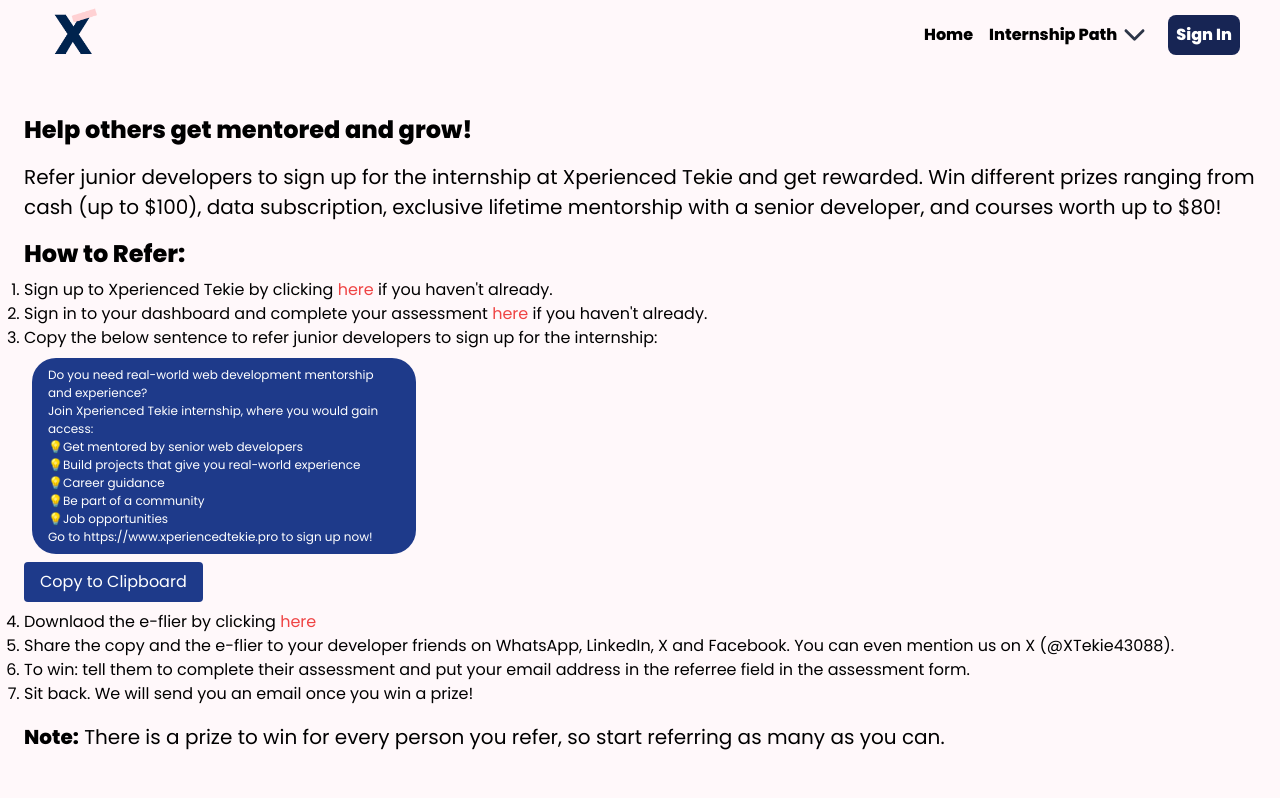
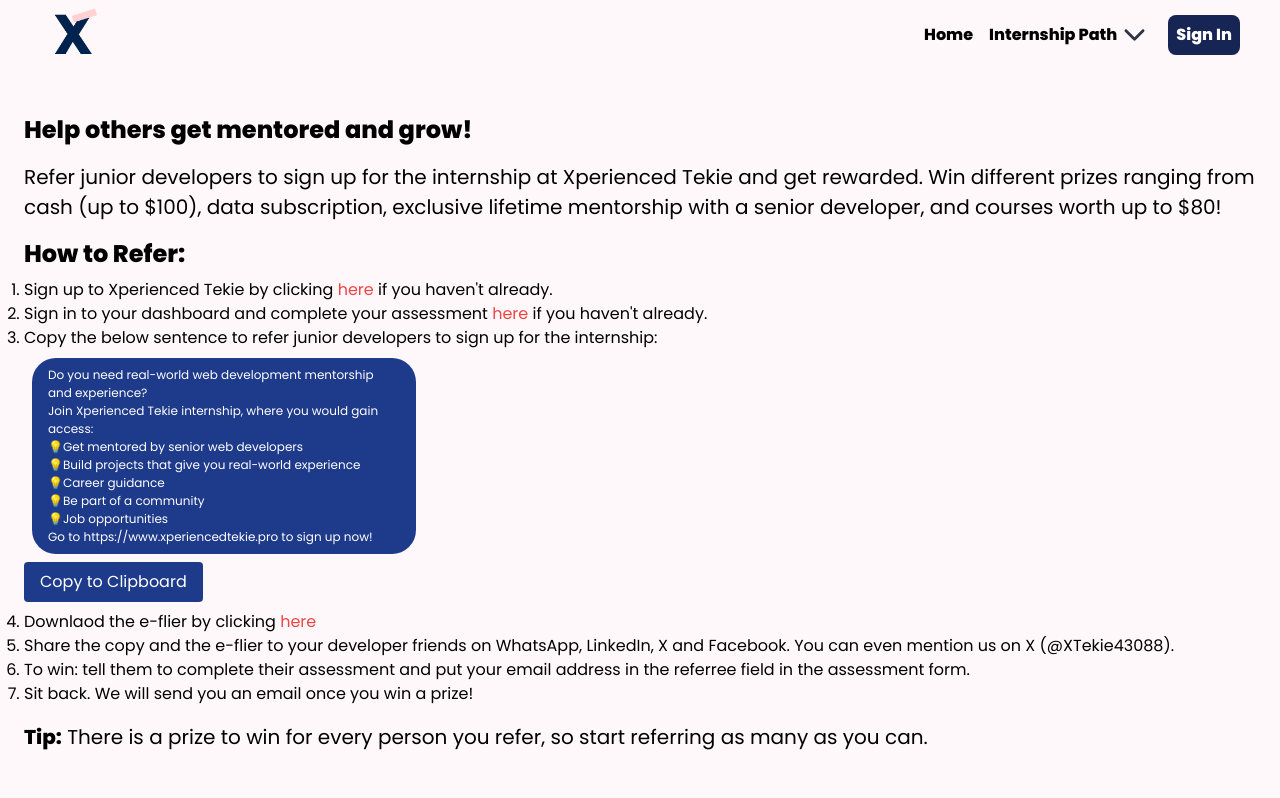
Before and after one commit to TomiwaPhilip/Xperienced-Tekie, a Next.js app: page /refer in a window 1280 px wide. Shown: the top 798 px of the page. Built offline with nearby package versions, Linux system fonts and the light colour scheme; no server answers.

Commit message:
upated middleware and refer.jsx

```diff
--- a/components/shared/Refer.jsx
+++ b/components/shared/Refer.jsx
@@ -102,7 +102,7 @@
 
       <p className="mt-4">
         {" "}
-        <strong>Note:</strong> There is a prize to win for every person you
+        <strong>Tip:</strong> There is a prize to win for every person you
         refer, so start referring as many as you can.
       </p>
     </div>
--- a/middleware.ts
+++ b/middleware.ts
@@ -10,6 +10,7 @@
     "/",
     "/about",
     "/privacy-policy",
+    "/refer",
     "/frontend-path",
     "/backend-path",
     "/api/user-details",
```
